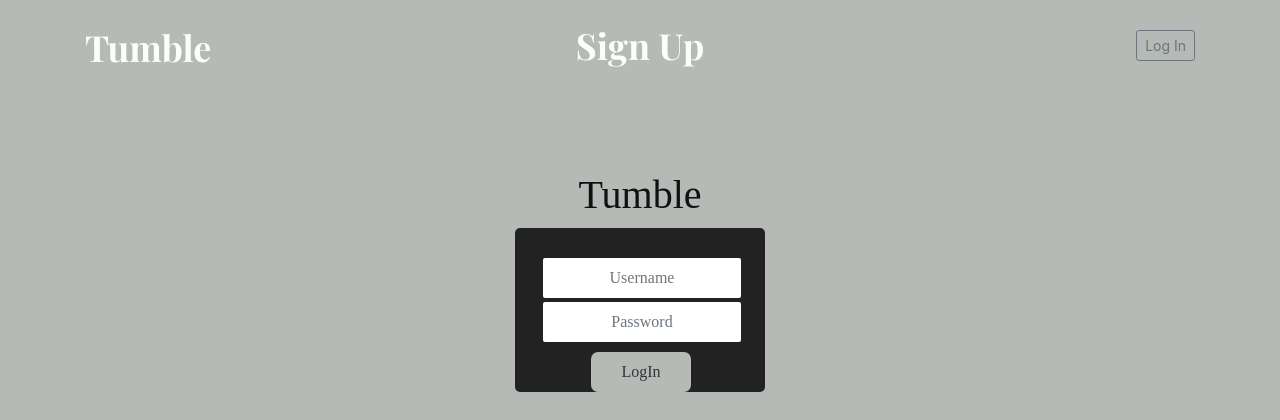
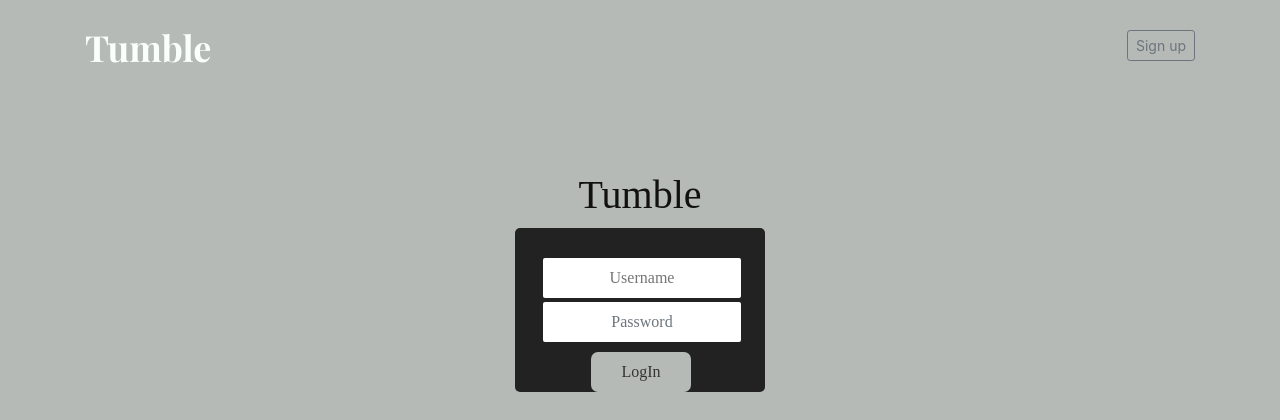
Before and after one commit to Dabaddy/Tumble-INFS3202, a PHP site: page /login.php in a window 1280 px wide. Shown: the top 420 px of the page. Run offline with PHP 8.4, Linux system fonts and the light colour scheme; data comes from the database, SQL or seed files in the repository.

Commit message:
change login button to signup whenever on opposite pages

```diff
--- a/blogCMS/includes/header2.php
+++ b/blogCMS/includes/header2.php
@@ -38,12 +38,9 @@
           <div class="col-4 pt-1">
             <a class="blog-header-logo text-dark" href="home.php">Tumble</a>
           </div>
-          <div class="col-4 text-center">
-            <a class="blog-header-logo text-dark" href="signup.php">Sign Up</a>
-          </div>
           <div class="col-4 d-flex justify-content-end align-items-center">
             <a class="text-muted" href="#"></a>
-            <a class="btn btn-sm btn-outline-secondary" href="login.php">Log In</a>
+            <a class="btn btn-sm btn-outline-secondary" href="signup.php">Sign up</a>
    		  </div>
         </div>
       </header>
--- a/blogCMS/includes/header3.php
+++ b/blogCMS/includes/header3.php
@@ -40,7 +40,7 @@
           </div>
           <div class="col-4 d-flex justify-content-end align-items-center">
             <a class="text-muted" href="#"></a>
-            <a class="btn btn-sm btn-outline-secondary" href="login.php">Log In</a>
+            <a class="btn btn-sm btn-outline-secondary" href="login.php">Log in</a>
    		  </div>
         </div>
       </header>
```
